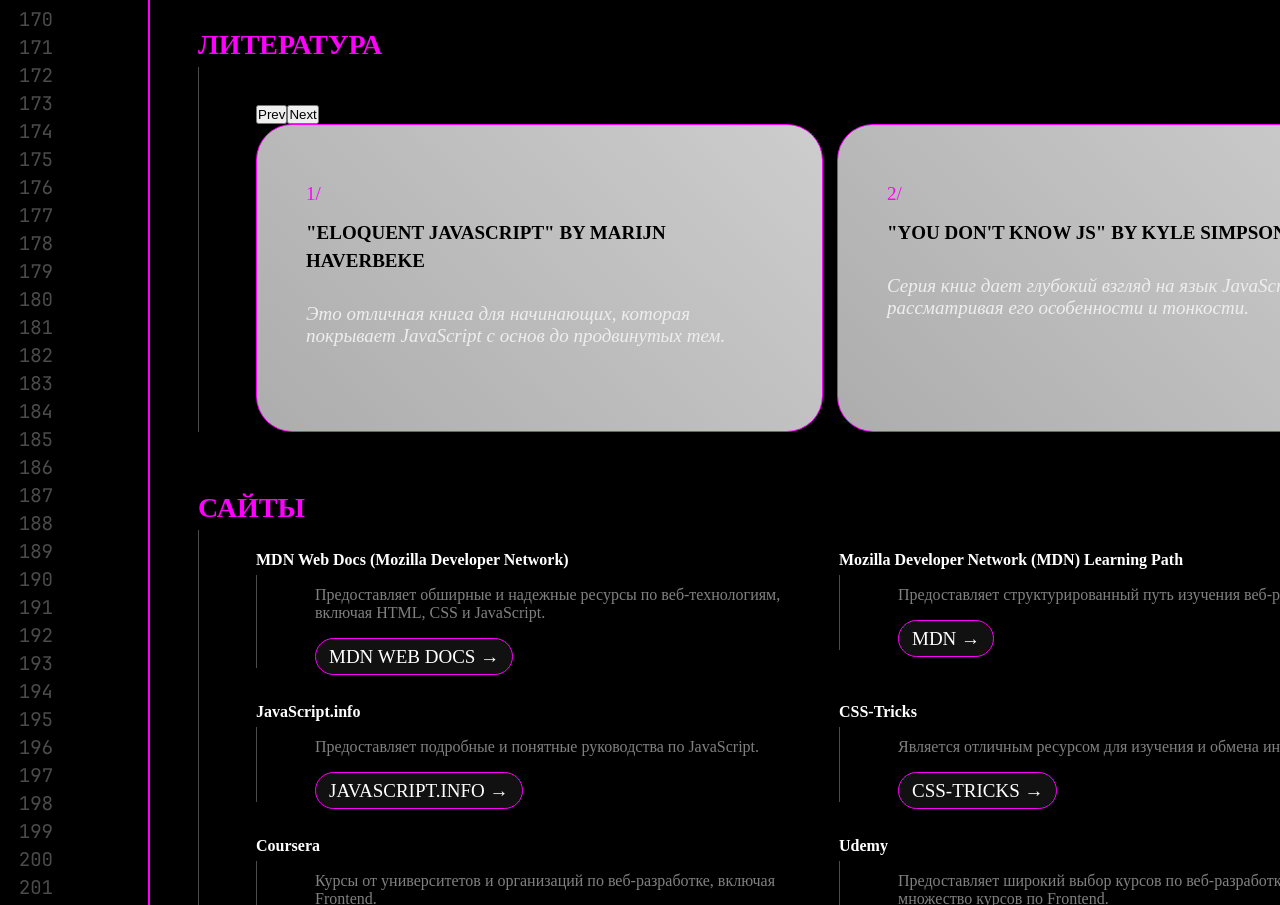
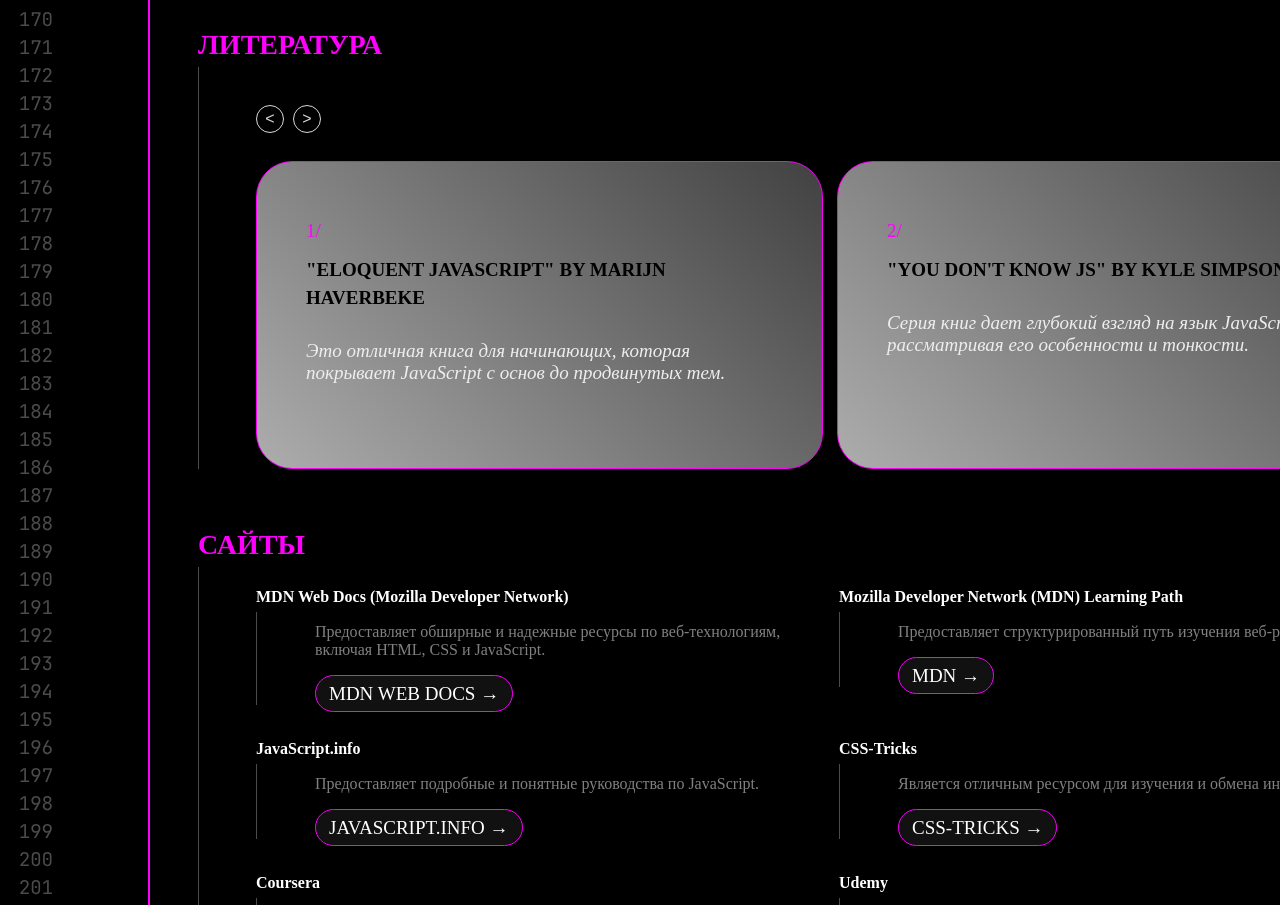
Before and after one commit to naniylid/frontend-info, a React (Vite) app: page / in a window 1280 px wide. Shown: the part 4930-5835 px from the top of the page. Built offline with nearby package versions, Linux system fonts and the light colour scheme; a web font is replaced by a local one.

Commit message:
feat: закончила слайдер

```diff
--- a/src/components/Recommendations/Slider.tsx
+++ b/src/components/Recommendations/Slider.tsx
@@ -17,8 +17,12 @@
 
   return (
     <div className="line slider-lit">
-      <button onClick={handlePrev}>Prev</button>
-      <button onClick={handleNext}>Next</button>
+      <button className="btn-slider" onClick={handlePrev}>
+        &#60;
+      </button>
+      <button className="btn-slider" onClick={handleNext}>
+        &#62;
+      </button>
       <Swiper
         spaceBetween={14}
         slidesPerView={2}
--- a/src/components/Recommendations/types.ts
+++ b/src/components/Recommendations/types.ts
@@ -28,6 +28,48 @@
     digit: 3,
     title: '"JavaScript: The Good Parts" by Douglas Crockford',
     desc: "Эта книга фокусируется на лучших практиках JavaScript и показывает, как использовать мощь языка.",
+  },
+  {
+    digit: 4,
+    title: '"React Up and Running" by Stoyan Stefanov',
+    desc: "Для тех, кто хочет изучить React.  Введение в разработку с использованием библиотеки React.",
+  },
+  {
+    digit: 5,
+    title: '"Vue.js in Action" by Erik Hanchett and Benjamin Listwon',
+    desc: "Если вас интересует Vue.js, эта книга предоставит вам подробное понимание этого фреймворка.",
+  },
+  {
+    digit: 6,
+    title: '"CSS Secrets" by Lea Verou',
+    desc: "Эта книга рассматривает множество техник и секретов в стилизации с использованием CSS.",
+  },
+  {
+    digit: 7,
+    title: '"Designing with Web Standards" by Jeffrey Zeldman, Ethan Marcotte',
+    desc: "Книга, посвященная принципам создания веб-страниц с использованием стандартов веб-разработки.",
+  },
+  {
+    digit: 8,
+    title: '"High-Performance Browser Networking" by Ilya Grigorik',
+    desc: "Эта книга фокусируется на оптимизации сетевого взаимодействия в веб-приложениях.",
+  },
+  {
+    digit: 9,
+    title: '"JavaScript: The Definitive Guide" by David Flanagan',
+    desc: "Классическое руководство, которое охватывает все аспекты языка JavaScript.",
+  },
+  {
+    digit: 10,
+    title:
+      '"Clean Code: A Handbook of Agile Software Craftsmanship" by Robert C. Martin',
+    desc: "Эта книга предоставляет ценные принципы и практики по написанию чистого кода.",
+  },
+  {
+    digit: 11,
+    title:
+      '"Cracking the Coding Interview: 189 Programming Questions and Solutions" by Gayle Laakmann McDowell',
+    desc: "Книга для подготовки к техническим собеседованиям.",
   },
 ];
 
--- a/src/styles/pages/Recommendations.module.scss
+++ b/src/styles/pages/Recommendations.module.scss
@@ -192,6 +192,30 @@
     padding: 38px 0 0 57px;
     max-width: 1206px;
   }
+  .btn-slider {
+    margin-bottom: 28px;
+    width: 28px;
+    height: 28px;
+    // padding: 8px 11px;
+    font-size: 16px;
+    color: #d9d9d9;
+    background-color: transparent;
+    border: 1px solid #d9d9d9;
+    border-radius: 50%;
+    transition: all 0.3 ease-in-out;
+
+    &:first-child {
+      margin-right: 9px;
+    }
+
+    &:hover {
+      color: $purpleColor;
+      border: 1px solid $purpleColor;
+    }
+    &:active {
+      transform: scale(1.2);
+    }
+  }
   .slider {
     display: flex;
     gap: 14px;
@@ -201,8 +225,7 @@
       height: 308px;
       padding: 58px 49px 102px 49px;
       font-size: 19px;
-      // TODO: что не так.....
-      background: linear-gradient(44deg, #adadad 0%, #cdcdcd 100%);
+      background: linear-gradient(44deg, #adadad 0%, #414141 100%);
       border: 1px solid $purpleColor;
       border-radius: 36px;
 
@@ -224,11 +247,6 @@
         color: #eee;
       }
     }
-
-    // &--card.active {
-    //   opacity: 1;
-    //   transform: translateX(0);
-    // }
   }
 
   .webs {
```
Also changed, not shown: src/assets/image/btn-next.svg (added), src/assets/image/btn-prev.svg (added).
